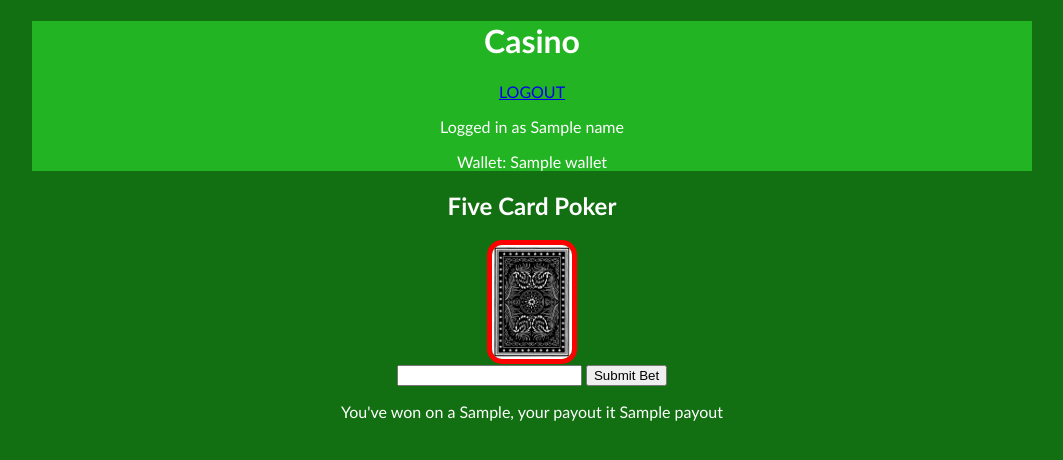
After one commit to vjohndo/casino, a Flask app: template templates/bet.jinja in a window 1280 px wide. The commit adds this page. Shown: the top 460 px of the page, without its empty margins (108-1171 px from the left). Run offline with Flask 2, Linux system fonts and the light colour scheme; the template is opened without the code that fills it: most values are stand-ins (such as "Sample title", 1, 10 or a date in 2020).

Commit message:
ffixed all the routes. game state is saved between login and logouts

```diff
--- a/app.py
+++ b/app.py
@@ -3,7 +3,7 @@ from flask import Flask, render_template, request, redirect, session
 
 from model.encryption import is_password_correct, hashpw
 from model.five_card_draw import Five_Card_Draw
-from model.user import user_exists_of_email, user_profile_of_id, user_profile_of_email, add_user
+from model.user import user_exists_of_email, user_profile_of_id, user_profile_of_email, add_user, update_player
 from model.played_games import create_gamedb, read_gamedb, update_gamedb
 
 app = Flask(__name__)
@@ -17,10 +17,10 @@ def index():
 
     else:
         user_profile = user_profile_of_id(session.get('user_id'))
-        return render_template('index.jinja', name=user_profile.name)
+        return render_template('index.jinja', name=user_profile.name, wallet=user_profile.wallet)
 
 # FIVE CARD POKER
-@app.route('/create_game')
+@app.route('/create_game', methods=['GET','POST'])
 def create_game():
 
     # Get a player class
@@ -31,26 +31,74 @@ def create_game():
 
     # Create an entry of the game in the database
     create_gamedb(game_init)
+    session['placed_bet'] = False
+    session['game_over'] = False
+    return redirect("/bet_game")
 
-    return redirect("/play_game")
+# BET # THIS IS THE PROBLEM ONE.
+@app.route('/bet_game')
+def poker_place_bet():
 
-@app.route('/play_game')
+    # If the player has already placed bet, route to game
+    if not session.get('placed_bet'):
+
+        # Get a player class
+        player = user_profile_of_id(session.get('user_id'))
+        # Check if there are any active games
+        if any_active_gamedb(player.id):
+
+            # Open up that game we just created
+            game_id = get_gameID_by_userID(player.id)
+            session['game_instance_id'] = game_id
+            game = read_gamedb(game_id)
+
+            if game.bet_placed == True:
+                return redirect('/play_game')
+            else:
+                return render_template('bet.jinja', name = player.name, enumerated_hand = enumerate(game.hand), wallet=player.wallet)
+        else:
+            return redirect('/create_game')
+    else:
+        return redirect('/create_game')
+
+    #     # Otherwise create a new game
+    #     else:
+    #         return redirect('/create_game')
+
+    # # otherwise create a new game
+    # else:
+    #     return redirect('/create_game')
+
+
+@app.route('/play_game', methods=['POST','GET'])
 def play_game():
 
     # Get a player class
     player = user_profile_of_id(session.get('user_id'))
+
     # Check if there are any active games
+    # At this stage the player has already placed a bet
     if any_active_gamedb(player.id):
 
-        # Open up that active game
+        # open up the game
         game_id = get_gameID_by_userID(player.id)
         session['game_instance_id'] = game_id
         game = read_gamedb(game_id)
+
+        # update the bet amount
+        if game.bet_placed == False:
+            game.bet_amount = int(request.form.get('bet_value'))
+            player.wallet = player.wallet - game.bet_amount
+            update_player(player)
+            session['placed_bet'] = True
+            game.bet_placed = True
+
         update_gamedb(game)
+        return render_template("play_game.jinja", name = player.name, enumerated_hand = enumerate(game.hand), wallet=player.wallet)
+
     else:
         return redirect('/create_game')
 
-    return render_template("play_game.jinja", name = player.name, enumerated_hand = enumerate(game.hand))
 
 @app.route('/game_redraw', methods = ['POST'])
 def action():
@@ -77,15 +125,27 @@ def sort():
 @app.route('/checkwin', methods = ['POST'])
 def checkwin():
 
-    game_id = session.get('game_instance_id')
-    game = read_gamedb(game_id)
-    game.bet = int(request.form.get('bet'))
-    result_tuple = game.payout()
-    update_gamedb(game)
+    if not session.get('game_over'):
+        # Get a player class
+        player = user_profile_of_id(session.get('user_id'))
 
-    return render_template('play_game.jinja', enumerated_hand = enumerate(game.hand), game_case = result_tuple[0], payout = result_tuple[1])
+        game_id = session.get('game_instance_id')
+        game = read_gamedb(game_id)
+        result_tuple = game.payout()
+        player.wallet = player.wallet + result_tuple[1]
+        update_player(player)
+        game.isOver = True
+        # need to ensure the game is only checked once
+        update_gamedb(game)
 
-# LOGIN #
+        session['game_over'] = True
+
+        return render_template('play_game.jinja',name = player.name, wallet=player.wallet, enumerated_hand = enumerate(game.hand), game_case = result_tuple[0], payout = result_tuple[1])
+    else:
+        return redirect('/')
+
+
+### LOGIN ###
 @app.route("/login")
 def login():
     if session.get('user_id'):
--- a/model/five_card_draw.py
+++ b/model/five_card_draw.py
@@ -13,6 +13,7 @@ class Five_Card_Draw():
         self.player_id = player_id
         self.bet_amount = bet_amount
         self.deck = Deck()
+        self.bet_placed = False
         self._hand = []
         self.prize_dict = {
             'royal_flush': 800,
--- /dev/null
+++ b/static/script.js
@@ -0,0 +1,6 @@
+const fiveCardPokerButton = document.querySelector("#fiveCardPokerButton")
+const blackjackButon = document.querySelector("#blackjackButton")
+
+fiveCardPokerButton.onclick = function() {
+    window.location.replace("/bet_game")
+}
--- /dev/null
+++ b/static/style.css
@@ -0,0 +1,30 @@
+body {
+    background-color: rgb(18, 112, 18);
+    color: white;
+    margin: 0 auto;
+    width: 1000px;
+    text-align: center;
+    font-family:'Trebuchet MS', 'Lucida Sans Unicode', 'Lucida Grande', 'Lucida Sans', Arial, sans-serif;
+}
+
+header {
+    background-color: rgb(34, 180, 34);
+}
+
+#display {
+    display: flex;
+    flex-direction: row;
+    justify-content: space-evenly;
+    align-items: center;
+}
+
+img {
+    width: 10vmin;
+}
+
+.selected {
+    border-color: red;
+    border-style: solid;
+    border-width: 5px;
+    border-radius: 15px;
+}
--- a/templates/base.jinja
+++ b/templates/base.jinja
@@ -5,16 +5,25 @@
     <meta http-equiv="X-UA-Compatible" content="IE=edge">
     <meta name="viewport" content="width=device-width, initial-scale=1.0">
     <title>Casino</title>
+    <link rel="stylesheet" href="{{url_for('static',filename='style.css')}}">
 </head>
 <body>
+    <header>
+    <h1>  Casino </h1>
     {% if name %}
         <a href="/logout">LOGOUT</a>
         <p> Logged in as {{name}} </p>
+        <p> Wallet: {{wallet}} </p>
     {% else %}
         <header><a href="/login">LOGIN</a>
         <p> Not logged in</p>
     {% endif %}
+    </header>
+
+    <main>
     {% block content %}
+
     {% endblock content %}
+    </main>
 </body>
 </html>
--- /dev/null
+++ b/templates/bet.jinja
@@ -0,0 +1,19 @@
+{% extends "base.jinja" %}
+{% block content %}
+
+    <h2> Five Card Poker </h2>
+
+    <div id='display'>
+    {% for i in enumerated_hand %}
+        <img class="selected" src="{{url_for('static', filename = 'cardbackblack.png')}}">
+    {% endfor %}
+    </div>
+
+    <form action="/play_game" method="POST">
+        <input type='text' name='bet_value' value='{{ session['bet_amount'] }}'>
+        <input type='submit' name='bet_buttom' value='Submit Bet'>
+    </form>
+    {% if game_case %}
+    <p> You've won on a {{game_case}}, your payout it {{payout}}
+    {% endif %}
+{% endblock content %}
--- a/templates/index.jinja
+++ b/templates/index.jinja
@@ -1,4 +1,6 @@
 {% extends "base.jinja" %}
 {% block content %}
-<h1> This is John's Casino <h2>
+<button id='fiveCardPokerButton'> Five Card Poker </button>
+<button id='blackjackButton '> Blackjack </button>
+<script src="{{url_for('static',filename='script.js')}}"></script>
 {% endblock content %}
```
Also changed, not shown: model/user.py (+7 -0 lines), pastebin.py (added, +54 -0 lines), templates/play_game.jinja (+8 -3 lines), static/cardbackblack.png (added).
